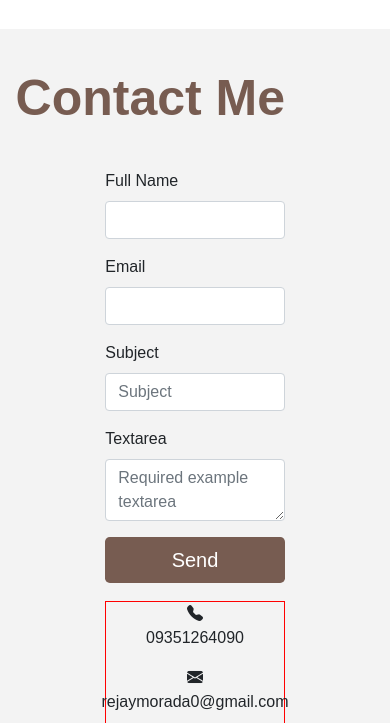
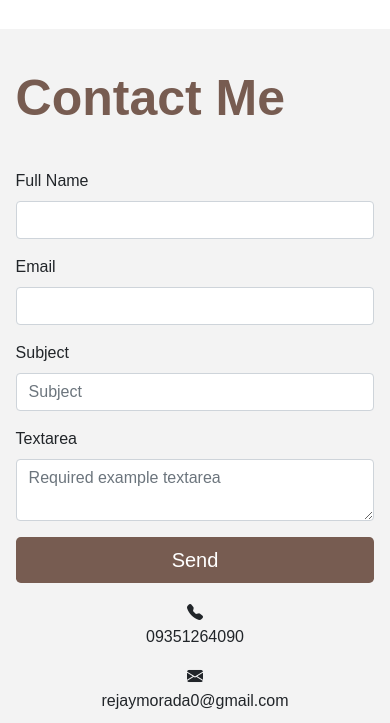
Before and after one commit to RejayMorada0/REJAY_MORADA_PORTFOLIO_1, a plain HTML site: page index.html in a window 390 px wide. Shown: the part 4121-4844 px from the top of the page. Drawn offline with nearby package versions, Linux system fonts and the light colour scheme.

Commit message:
Add Files

```diff
--- a/css/styles.css
+++ b/css/styles.css
@@ -464,7 +464,6 @@ main {
 
 .container {
     width: 50%;
-    border: solid 1px red;
 }
 
 .content-center {
@@ -692,6 +691,13 @@ form {
     .contact {
         padding: 10% 4% 10% 4%;
     }
+    .container {
+        width: 100%;
+
+    }
+    form {
+        width: 100%;
+    }
 
 }
 
```
